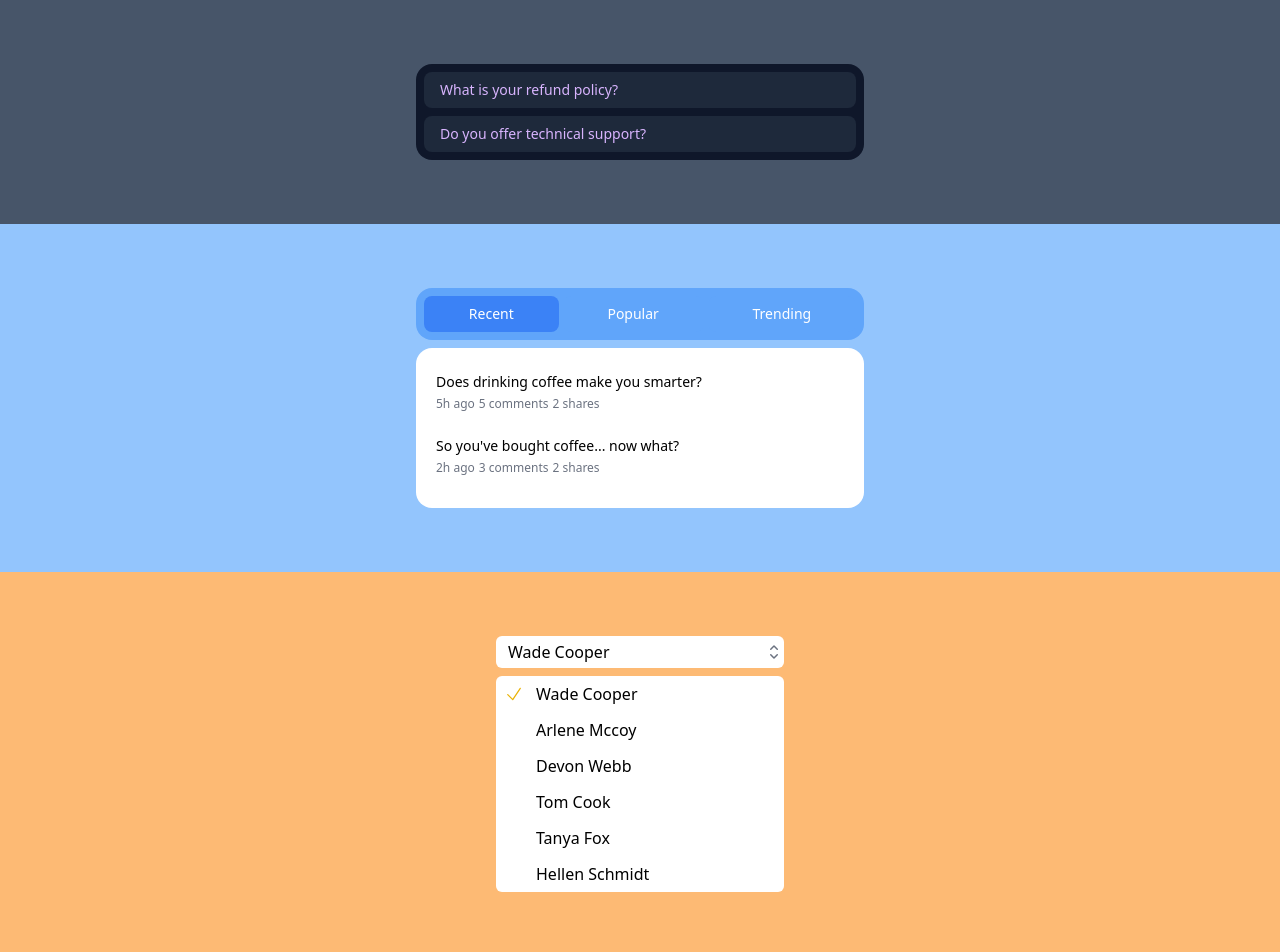
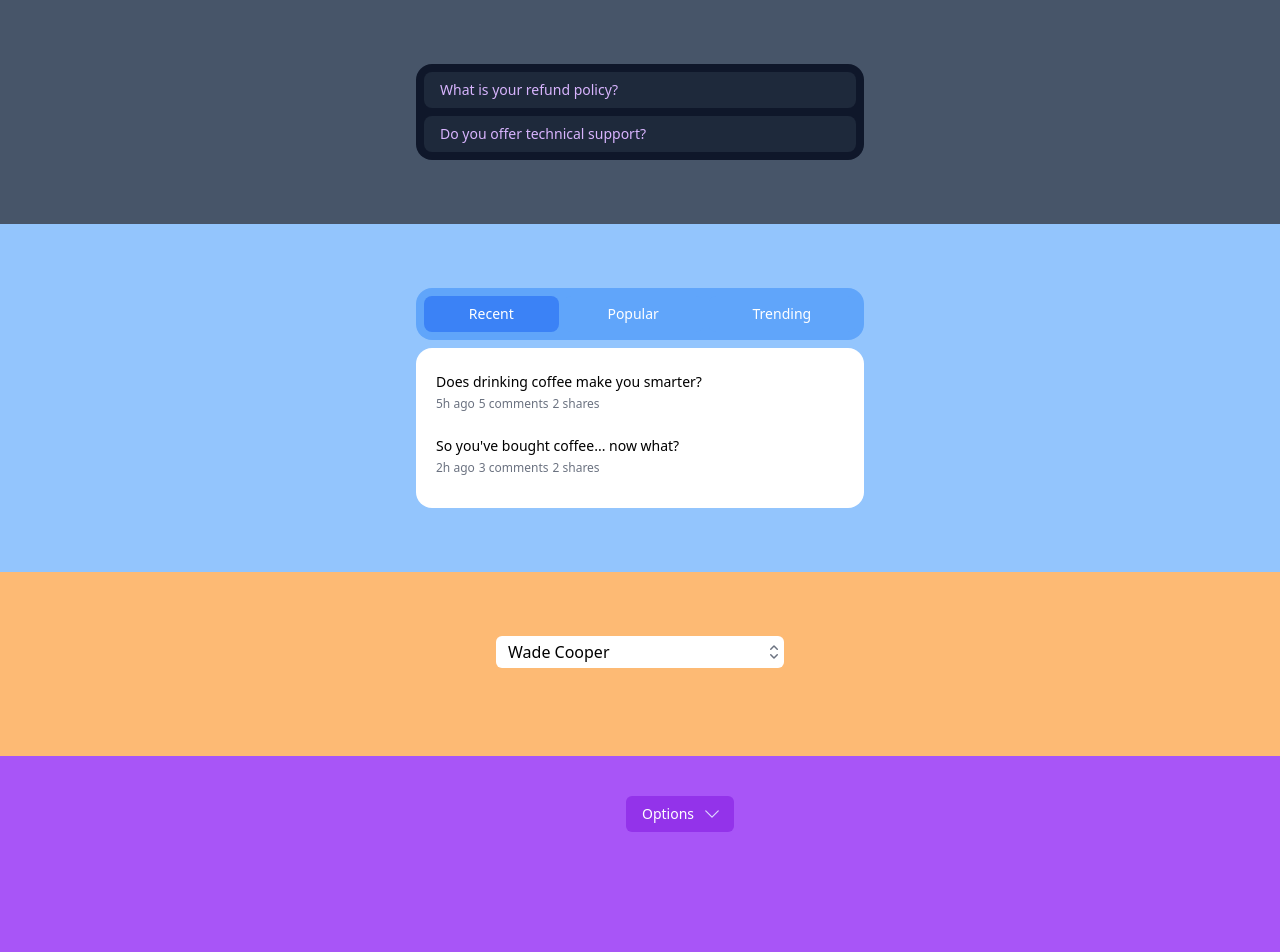
Before and after one commit to giliolizera/Training, a Vue app: page / in a window 1280 px wide. Shown: the top 952 px of the page. Built offline with nearby package versions, Linux system fonts and the light colour scheme.

Commit message:
feat: i dont know bro

```diff
--- a/src/components/Combobox.vue
+++ b/src/components/Combobox.vue
@@ -10,7 +10,7 @@
 
          <div class="mt-2">
            <ul v-if="!exibir" class="bg-white grid rounded-md">
-               <button @click="active = people.name , exibir=true" class="inline-flex py-1.5 hover:bg-orange-200 hover:rounded-md" v-for="people in peoples" :key="id">
+               <button @click="active = people.name , exibir=true" class="inline-flex py-1.5 hover:bg-orange-200 hover:rounded-md" v-for="(people,index) in peoples" :key="index">
                  <div v-if="active === people.name" class="pl-2 inline-flex">
                    <CheckIcon class="h-5 w-5 mt-0.5 text-yellow-500"/>
                    <div class="pl-3">
@@ -26,23 +26,28 @@
       </div>
 
    </div>
-   <div class="h-64 bg-blue-500"></div>
+   <div class="h-40 bg-blue-500"></div>
  </template>
 
  <script>
    export default {
       data: () => ({
          peoples: [
-            { id: 1, name: 'Wade Cooper' },
-            { id: 2, name: 'Arlene Mccoy' },
-            { id: 3, name: 'Devon Webb' },
-            { id: 4, name: 'Tom Cook' },
-            { id: 5, name: 'Tanya Fox' },
-            { id: 6, name: 'Hellen Schmidt' },
+            { name: 'Wade Cooper' },
+            { name: 'Arlene Mccoy' },
+            { name: 'Devon Webb' },
+            { name: 'Tom Cook' },
+            { name: 'Tanya Fox' },
+            { name: 'Hellen Schmidt' },
          ],
          active: 'Wade Cooper',
-         exibir: false,
+         exibir: true,
       }),
+      watch: {
+        filtrar(){
+          this.peoples = this.peoples.filter(people => people.name.includes(this.filtrar))
+        }
+      }
    }
  </script>
 
--- a/src/components/Select.vue
+++ b/src/components/Select.vue
@@ -2,15 +2,15 @@
   <div class="bg-orange-300 py-16">
     <div class="mx-auto w-72 max-w-md rounded-md">
       <div class="inline-flex bg-white w-72 rounded-md">
-        <button @click="exibir = !exibir" @keydown.down="teste()" class="w-full pl-3 px-1 py-1 rounded-md text-left" type="text">{{ active }}</button>
+        <button @click="exibir = !exibir" @keypress="!exibir" @keydown.prevent.esc="escape()" @keydown.prevent.down="baixo()" @keydown.prevent.up="cima()" @keydown.prevent.enter="enter()" class="w-full pl-3 px-1 py-1 rounded-md text-left" type="text">{{ active }}</button>
         <button @click="exibir = !exibir">
-          <ChevronUpDownIcon class="h-5 w-5 text-gray-500"/>
+          <ChevronUpDownIcon class="h-5 zw-5 text-gray-500"/>
         </button>
       </div>
 
         <div class="mt-2">
           <ul v-if="!exibir" class="bg-white grid rounded-md">
-              <button @click="active = people.name , exibir=true" class="inline-flex py-1.5 hover:bg-orange-200 hover:rounded-md" v-for="people in peoples" :key="id">
+              <button @click="active = people.name , exibir=true" class="inline-flex py-1.5 hover:bg-orange-200 hover:rounded-md" v-for="(people,index) in peoples" :key="index">
                 <div v-if="active === people.name" class="pl-2 inline-flex">
                   <CheckIcon class="h-5 w-5 mt-0.5 text-yellow-500"/>
                   <div class="pl-3">
@@ -33,23 +33,49 @@
   export default {
      data: () => ({
         peoples: [
-           { id: 1, name: 'Wade Cooper' },
-           { id: 2, name: 'Arlene Mccoy' },
-           { id: 3, name: 'Devon Webb' },
-           { id: 4, name: 'Tom Cook' },
-           { id: 5, name: 'Tanya Fox' },
-           { id: 6, name: 'Hellen Schmidt' },
+           { name: 'Wade Cooper' },
+           { name: 'Arlene Mccoy' },
+           { name: 'Devon Webb' },
+           { name: 'Tom Cook' },
+           { name: 'Tanya Fox' },
+           { name: 'Hellen Schmidt' },
         ],
         active: 'Wade Cooper',
-        exibir: false,
+        exibir: true,
      }),
      methods: {
-        teste() {
-          this.peoples.id = this.peoples.id + 1;
-          console.log(this.peoples.id)
+        baixo() {
+          for(let i=0 ; i<this.peoples.length ; i++) {
+            if(this.active === this.peoples[i].name) {
+              if(i === this.peoples.length-1) {
+                this.active = this.peoples[0].name
+                break
+              }
+              this.active = this.peoples[i+1].name
+              break
+            }
+          }
+        },
+        cima() {
+          for(let i=0 ; i<this.peoples.length ; i++) {
+            if(this.active === this.peoples[i].name) {
+              if(i === 0) {
+                this.active = this.peoples[this.peoples.length-1].name
+                break
+              }
+              this.active = this.peoples[i-1].name
+              break
+            }
+          }
+        },
+        escape() {
+          this.exibir = true
+        },
+        enter(){
+          this.exibir = true
         }
-     }
   }
+}
 </script>
 
 <script setup>
```
Also changed, not shown: src/components/Dialog.vue (added).
